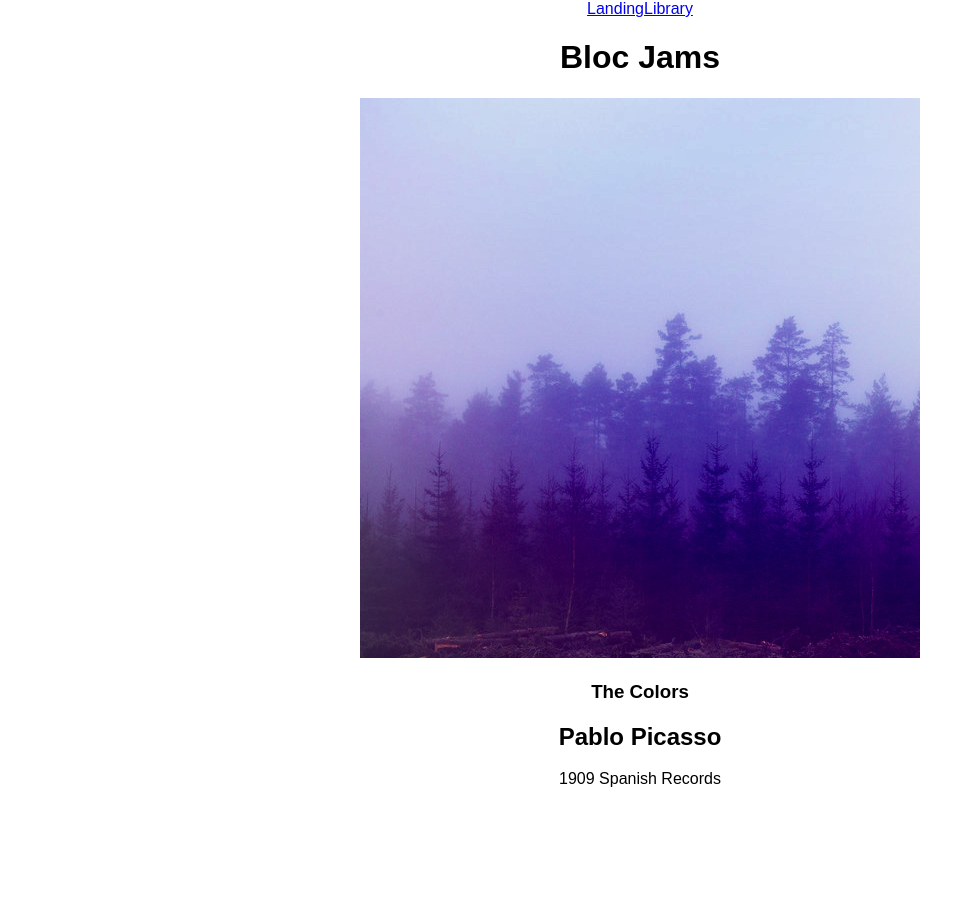
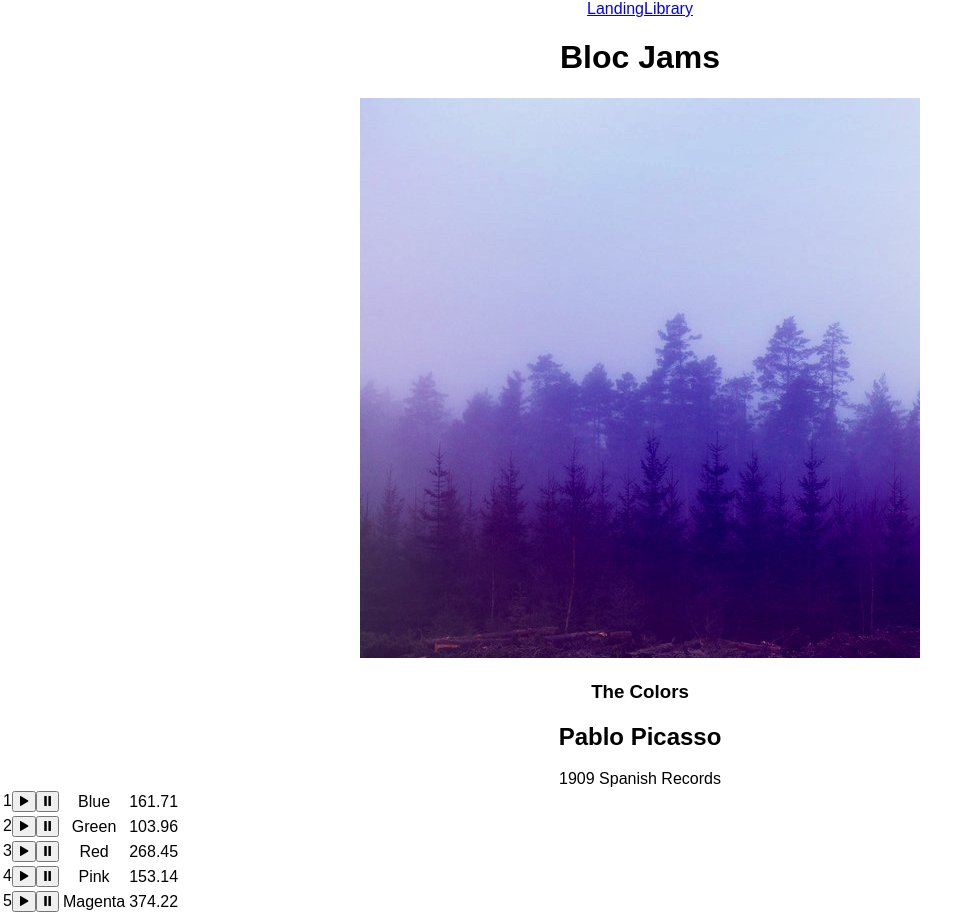
Before and after one commit to drwhirstyburgers/bloc-jams-react, a React (Create React App) app: page /album/the-colors in a window 1280 px wide. Shown: the whole page, without its empty margins (0-980 px from the left). Before the commit the page ends 800 px from the top, so only its background shows below. Built offline with nearby package versions, Linux system fonts and the light colour scheme.

Commit message:
render songs and durations

```diff
--- a/package.json
+++ b/package.json
@@ -3,6 +3,7 @@
   "version": "0.1.0",
   "private": true,
   "dependencies": {
+    "material-ui": "^0.20.0",
     "react": "^16.2.0",
     "react-dom": "^16.2.0",
     "react-router-dom": "^4.2.2",
--- a/public/index.html
+++ b/public/index.html
@@ -10,6 +10,7 @@
     -->
     <link rel="manifest" href="%PUBLIC_URL%/manifest.json">
     <link rel="shortcut icon" href="%PUBLIC_URL%/favicon.ico">
+    <link rel="stylesheet" type="text/css" href="https://code.ionicframework.com/ionicons/2.0.1/css/ionicons.min.css">
     <!--
       Notice the use of %PUBLIC_URL% in the tags above.
       It will be replaced with the URL of the `public` folder during the build.
--- a/src/App.js
+++ b/src/App.js
@@ -1,6 +1,6 @@
 import React, { Component } from 'react';
 import { Route, Link } from 'react-router-dom';
-import logo from './logo.svg';
+import MuiThemeProvider from 'material-ui/styles/MuiThemeProvider';
 import './App.css';
 import Landing from './components/Landing';
 import Library from './components/Library';
@@ -9,6 +9,7 @@ import Album from './components/album';
 class App extends Component {
   render() {
     return (
+      <MuiThemeProvider>
       <div className="App">
         <header>
           <nav>
@@ -23,6 +24,7 @@ class App extends Component {
           <Route path="/album/:slug" component={Album} />
         </main>
       </div>
+      </MuiThemeProvider>
     );
   }
 }
--- a/src/components/album.js
+++ b/src/components/album.js
@@ -32,6 +32,19 @@ class Album extends Component {
              <col id="song-duration-column" />
            </colgroup>
            <tbody>
+           {
+             this.state.album.songs.map( (song, index) =>
+               <tr key={index}>
+                 <td>
+                     <span className="song-number">{index + 1}</span>
+                     <button className="ion-play" />
+                     <button className="ion-pause" />
+                 </td>
+                 <td>{song.title}</td>
+                 <td>{song.duration}</td>
+               </tr>
+             )
+           }
            </tbody>
          </table>
       </section>
```
Also changed, not shown: 1 other file (tests, documents, lock files or other folders).
